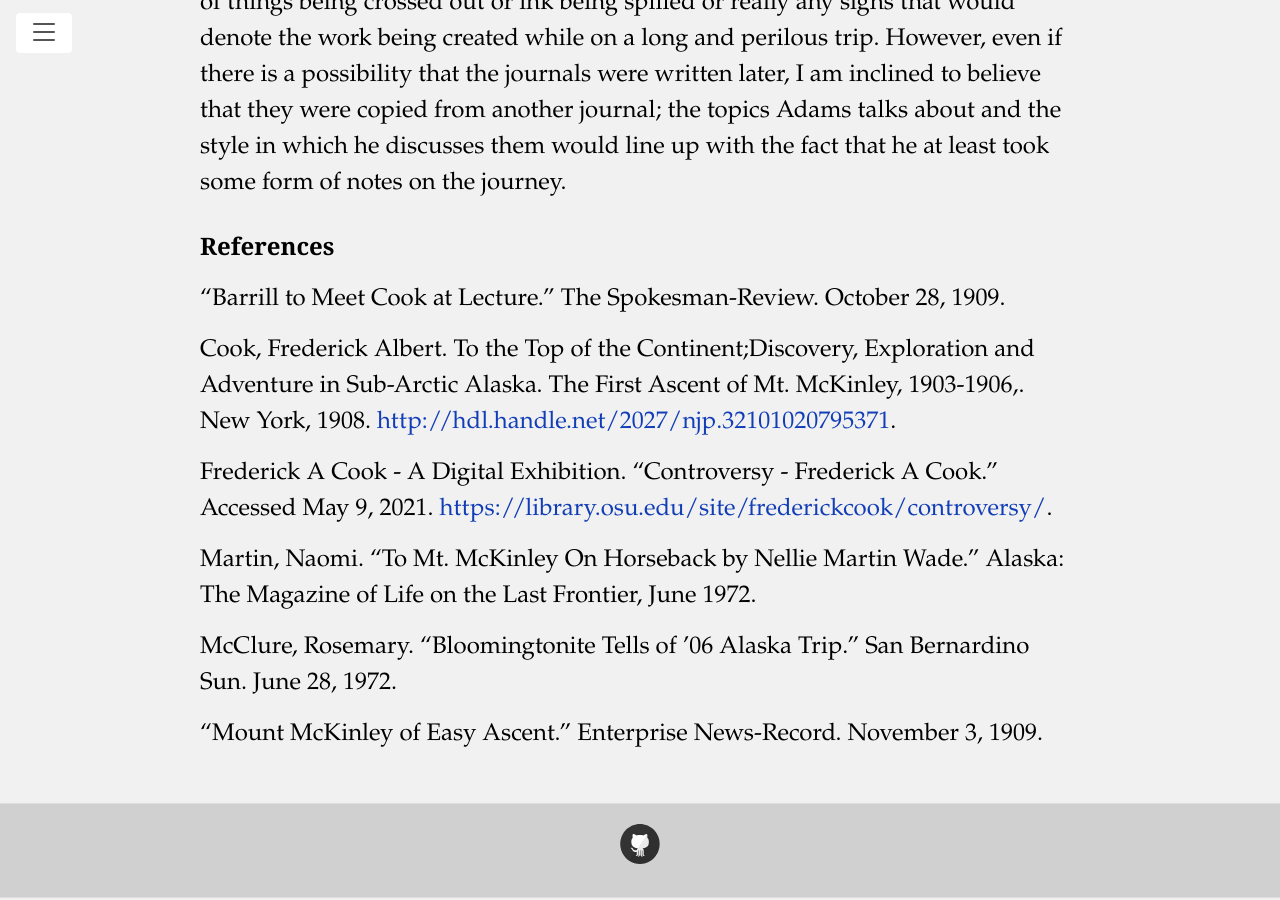
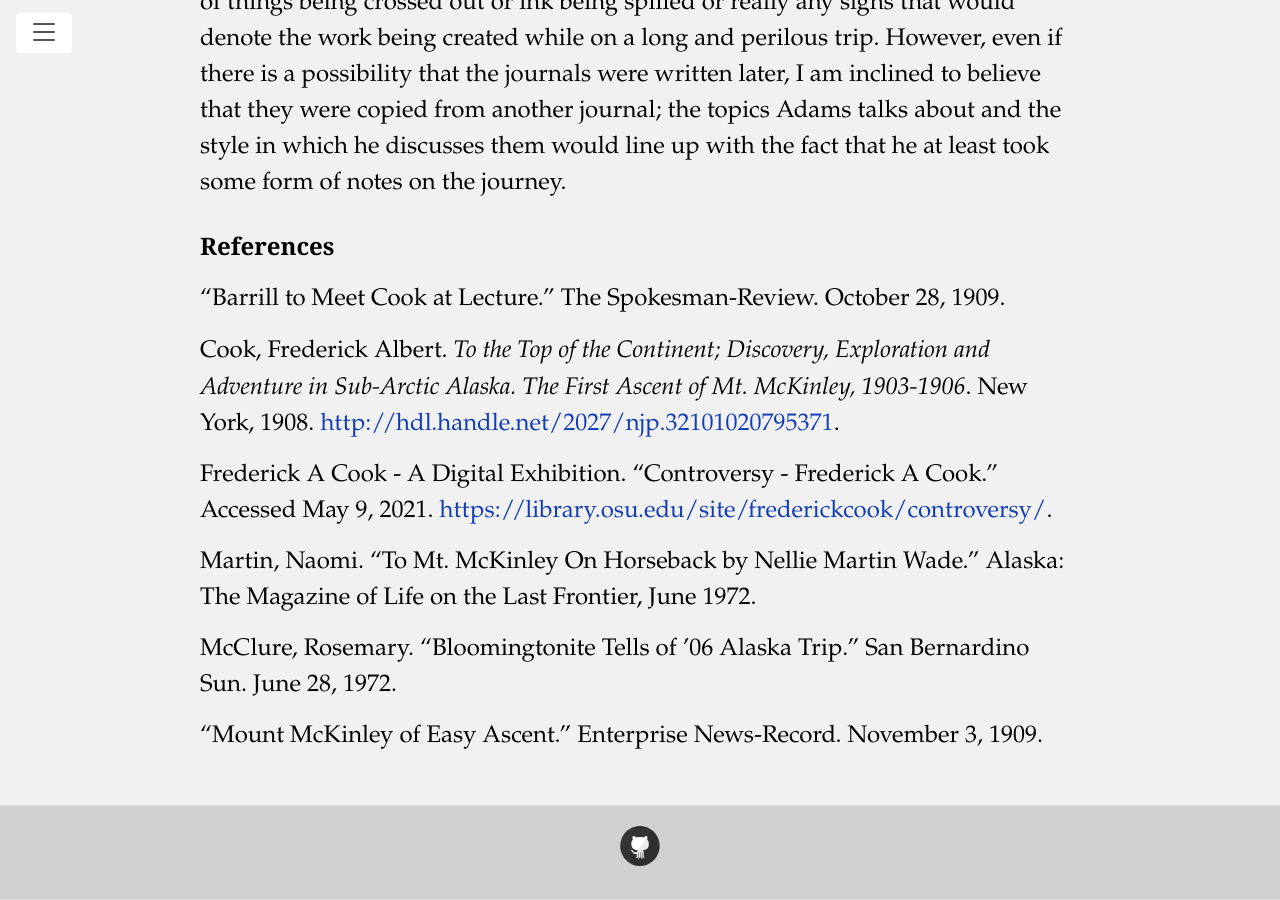
Before and after one commit to HUM-331-Princeton/manifest-destiny, a Jekyll site: the page built from purpose-of-the-journals.md, in a window 1280 px wide and 900 px high, scrolled down 3457 px. Built offline with Jekyll 4.4.1, drawn with Linux system fonts in a browser that asks for light colours.

```diff
--- a/purpose-of-the-journals.md
+++ b/purpose-of-the-journals.md
@@ -35,7 +35,7 @@ Thomas Adams’ journal, on the other hand, is much more documentary, and he foc
 
 “Barrill to Meet Cook at Lecture.” The Spokesman-Review. October 28, 1909.
 
-Cook, Frederick Albert. To the Top of the Continent;Discovery, Exploration and Adventure in Sub-Arctic Alaska. The First Ascent of Mt. McKinley, 1903-1906,. New York, 1908. <http://hdl.handle.net/2027/njp.32101020795371>.
+Cook, Frederick Albert. _To the Top of the Continent; Discovery, Exploration and Adventure in Sub-Arctic Alaska. The First Ascent of Mt. McKinley, 1903-1906_. New York, 1908. <http://hdl.handle.net/2027/njp.32101020795371>.
 
 Frederick A Cook - A Digital Exhibition. “Controversy - Frederick A Cook.” Accessed May 9, 2021. <https://library.osu.edu/site/frederickcook/controversy/>.
 
```
